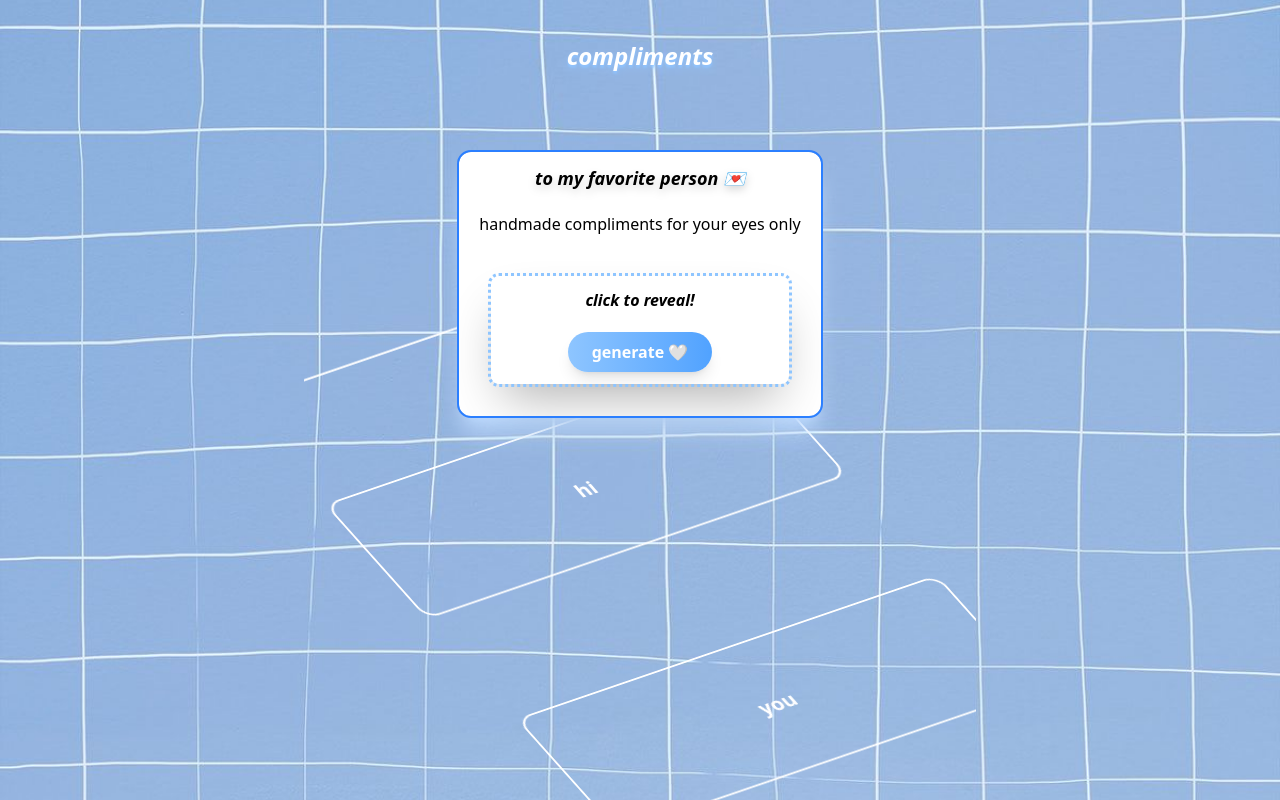
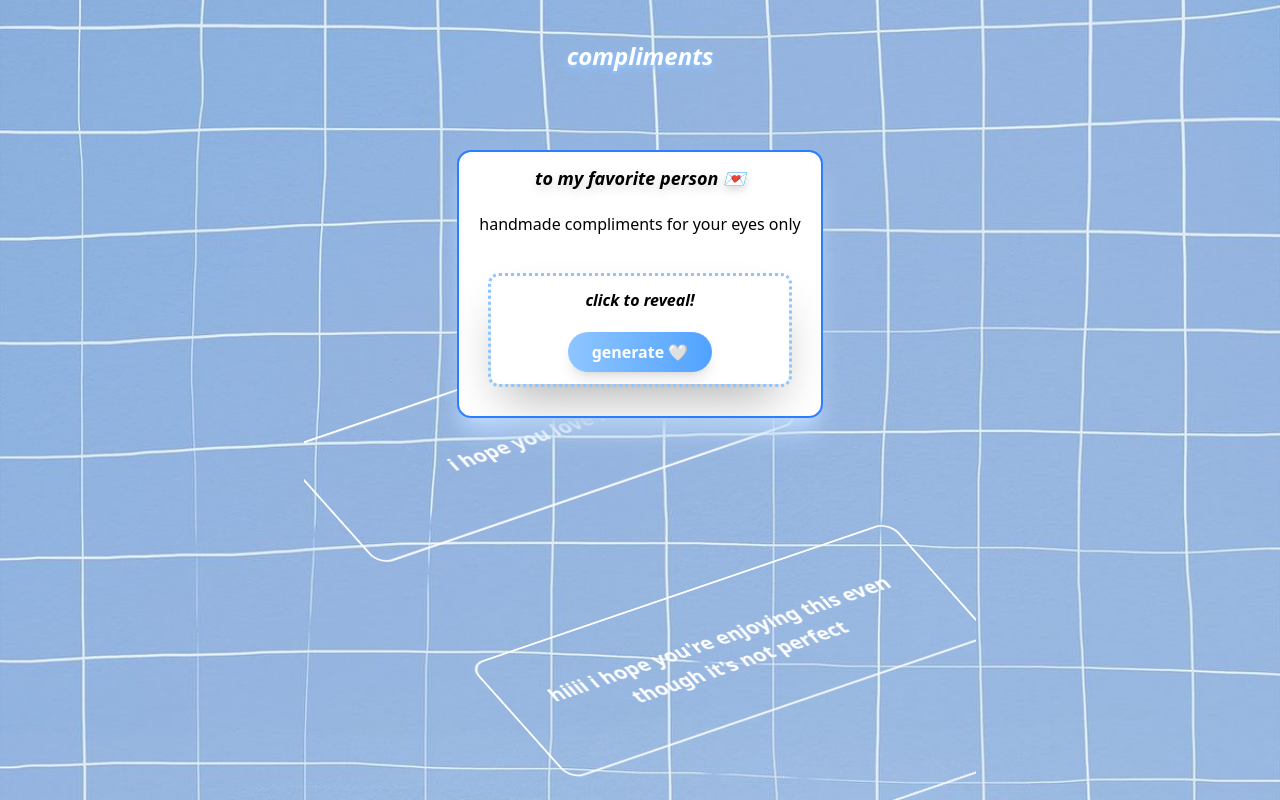
Before and after one commit to femnixx/anniversary, a React (Vite) app: page /compliments in a window 1280 px wide. Built offline with nearby package versions, Linux system fonts and the light colour scheme; no server answers.

Commit message:
Almost done with everything I think

```diff
--- a/src/pages/Compliments.tsx
+++ b/src/pages/Compliments.tsx
@@ -1,27 +1,33 @@
-import React, { useState } from 'react';
+import Dialog from '@mui/material/Dialog';
+import DialogContent from '@mui/material/DialogContent';
+import DialogTitle from '@mui/material/DialogTitle';
+import { motion } from "framer-motion";
+import { useState } from 'react';
 import bluerealbackground3 from "../assets/bluerealbackground3.jpg";
-import Dialog from '@mui/material/Dialog';
-import DialogTitle from '@mui/material/DialogTitle';
-import DialogContent from '@mui/material/DialogContent';
-import { motion } from "framer-motion";
+import "../components/CircularGallery.css";
 import InfiniteScroll from '../components/InfiniteScroll';
 import '../components/InfiniteScroll.css';
-import CircularGallery from "../components/CircularGallery"
-import "../components/CircularGallery.css"
 
 const Compliments = () => {
   const [randomCompliment, setRandomCompliment] = useState("");
   const [open, setOpen] = useState(false);
 
   const complimentsList = [
-    "hi there",
-    "hi",
-    "you",
-    "you're pretty",
-    "You're so lovely",
-    "i love you",
-    "memememe"
+    "a kind and patient soul like you doesn't deserve to be broken^^",
+    "never have i sought upon someone's heart but yours",
+    "for always being kind, for always being genuine, thank you for everything.",
+    "thinking about you everyday makes my heart ache from not being able to always see you.",
+    "having you made me realize that someone can love as much as you.",
+    "your smile and giggle are one of the wonders of my world",
+    "the dandelions sings when your presence is seen"
   ];
+
+  const questionsList = [
+    "i hope you love me",
+    "hiiii i hope you're enjoying this even though it's not perfect",
+    "no AI!! all made by me :3",
+    "you deserve every single part of my praise for everything you've done"
+  ]
 
   const generateCompliment = () => {
     const randomIndex = Math.floor(Math.random() * complimentsList.length);
@@ -83,7 +89,7 @@ const Compliments = () => {
         <div className='absolute z-10 bottom-0 left-1/2 transform -translate-x-1/2 w-full max-w-2xl' style={{ height: '500px' }}>
           {/* make a new list for this and fill it with something else */}
           <InfiniteScroll
-            items={complimentsList.map(text => ({ content: <p className="text-white">{text}</p> }))}
+            items={questionsList.map(text => ({ content: <p className="text-white">{text}</p> }))}
             maxHeight="500px"
             isTilted={true}
             tiltDirection="left"
--- a/src/pages/Journey.tsx
+++ b/src/pages/Journey.tsx
@@ -1,15 +1,15 @@
-import bluerealbackground3 from "../assets/bluerealbackground3.jpg";
 import {
   Timeline,
-  TimelineItem,
-  TimelineSeparator,
   TimelineConnector,
   TimelineContent,
   TimelineDot,
+  TimelineItem,
+  TimelineSeparator,
 } from "@mui/lab";
-import { useEffect, useRef, useState } from "react";
 import gsap from "gsap";
 import { ScrollTrigger } from "gsap/ScrollTrigger";
+import { useEffect, useRef, useState } from "react";
+import bluerealbackground3 from "../assets/bluerealbackground3.jpg";
 
 gsap.registerPlugin(ScrollTrigger);
 
@@ -18,15 +18,13 @@ const timelineEvents = [
   { title: "Our First Time Going Out 🍰", desc: "Almost got poisoned, but here we are!" },
   { title: "Our Adventures ✈️", desc: "Our time well spent together!" },
   { title: "Today 💙", desc: "Still us, still together, still growing." },
-  { title: "Malaysia 🇲🇾", desc: "Comiong soon!" },
-   { title: "Australia or Europe? 🥴", desc: "Such a dilemma!" },
-      { title: "Our Future ✨", desc: "Our story continues..." },
+  { title: "Malaysia 🇲🇾", desc: "Still will be there with you, as well as call and play with you anytime I can:3" },
+  { title: "Swiss Adventure? 🌏️", desc: "Can't wait to hear everything!" },
+  { title: "Our Future ✨", desc: "Our story continues..." },
 ];
 
 const Journey = () => {
   const [isMobile, setIsMobile] = useState(false);
-
-  // Each timeline item will have its own ref
   const itemRefs = useRef<HTMLDivElement[]>([]);
 
   useEffect(() => {
@@ -42,16 +40,16 @@ const Journey = () => {
 
       gsap.fromTo(
         el,
-        { autoAlpha: 0, y: 50 },
+        { autoAlpha: 0, y: 80 },
         {
           autoAlpha: 1,
           y: 0,
-          duration: 0.8,
-          ease: "power2.out",
+          duration: 1,
+          ease: "power3.out",
           scrollTrigger: {
             trigger: el,
             start: "top 85%",
-            end: "bottom 20%",
+            end: "bottom 15%",
             toggleActions: "play reverse play reverse",
           },
         }
@@ -63,31 +61,33 @@ const Journey = () => {
 
   return (
     <div
-      className="min-h-screen w-full bg-cover bg-center bg-no-repeat flex flex-col items-center py-16 px-4"
+      className="min-h-screen w-full bg-cover bg-center bg-no-repeat flex flex-col items-center py-16 px-4 md:px-10"
       style={{ backgroundImage: `url(${bluerealbackground3})` }}
     >
-      <p className="text-2xl md:text-3xl font-bold text-white drop-shadow-lg mb-10 text-center">
+      <p className="text-3xl sm:text-4xl md:text-5xl font-bold text-white drop-shadow-lg mb-12 text-center leading-snug">
         Our Journey Together 💞
       </p>
 
-      <div className="flex justify-center w-full max-w-3xl md:max-w-4xl">
+      <div className="flex justify-center w-full max-w-6xl">
         <Timeline position={isMobile ? "right" : "alternate"}>
           {timelineEvents.map((event, index) => (
             <TimelineItem key={index}>
               <TimelineSeparator>
-                <TimelineDot color="primary" />
-                {index !== timelineEvents.length - 1 && <TimelineConnector />}
+                <TimelineDot color="primary" sx={{ width: 20, height: 20 }} />
+                {index !== timelineEvents.length - 1 && (
+                  <TimelineConnector sx={{ height: { xs: 50, sm: 70, md: 90 } }} />
+                )}
               </TimelineSeparator>
-              <TimelineContent className="md:px-4">
-                {/* GSAP animation wrapper */}
+
+              <TimelineContent className="md:px-6 lg:px-10 py-2 md:py-4">
                 <div
                   ref={(el) => (itemRefs.current[index] = el!)}
-                  className="bg-white/90 backdrop-blur-md p-3 md:p-4 rounded-xl shadow-lg border border-white/40"
+                  className="bg-white/90 backdrop-blur-md p-4 sm:p-6 md:p-8 lg:p-10 rounded-2xl shadow-2xl border border-white/30 transition-transform hover:scale-[1.02]"
                 >
-                  <h3 className="font-semibold text-base md:text-lg text-blue-600 mb-1">
+                  <h3 className="font-semibold text-lg sm:text-xl md:text-2xl text-blue-600 mb-2">
                     {event.title}
                   </h3>
-                  <p className="text-xs md:text-sm text-gray-800 italic leading-snug md:leading-relaxed">
+                  <p className="text-sm sm:text-base md:text-lg text-gray-800 italic leading-relaxed">
                     {event.desc}
                   </p>
                 </div>
--- a/src/pages/Options.tsx
+++ b/src/pages/Options.tsx
@@ -57,7 +57,7 @@ const Options = () => {
         </header>
 
         <section className="mt-8 sm:mt-12 grid grid-cols-1 sm:grid-cols-2 lg:grid-cols-4 gap-6 sm:gap-8 auto-rows-fr">
-          <Card imgSrc={date} alt="Calendar and heart" label="plan our next date" to="/plan" />
+          <Card imgSrc={date} alt="Calendar and heart" label="see our memories!" to="/plan" />
           <Card imgSrc={moments} alt="Camera and memories" label="our favorite moments" to="/moments" />
           <Card imgSrc={together} alt="Timeline together" label="journey of togetherness" to="/journey" />
           <Card imgSrc={compliments} alt="Stars and compliments" label="compliments generator" to="/compliments" />
```
